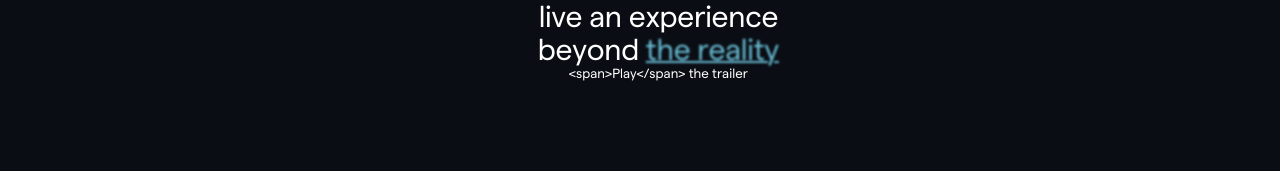
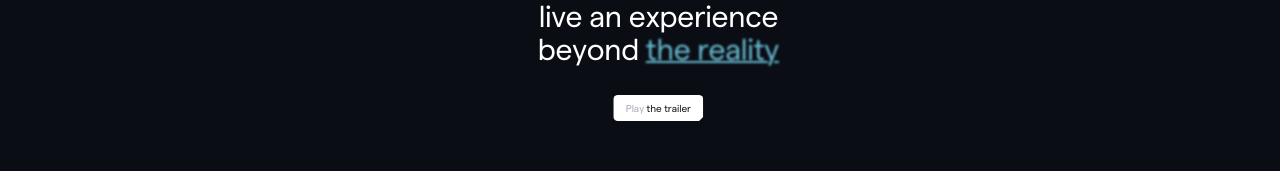
Before and after one commit to handosensei/meta-life, a Nuxt app: page / in a window 1280 px wide. Shown: the part 194-365 px from the top of the page. Built offline with nearby package versions, Linux system fonts and the light colour scheme.

Commit message:
style(base-button): component

```diff
--- a/components/elements/BaseButton.scss
+++ b/components/elements/BaseButton.scss
@@ -0,0 +1,26 @@
+.baseButton {
+  font-size: clamp(10px, 1rem, 1rem);
+  line-height: 120%;
+  color: var(--color-bunker);
+  background: var(--color-white);
+  border-radius: 0.5rem;
+  margin-top: clamp(30px, 3rem, 3rem);
+  padding: 1.4rem 1.8rem;
+
+  @include maxMobile {
+    &::after {
+      margin-left: 5rem;
+      content: '›';
+      color: rgba(41, 43, 87, 0.4);
+    }
+  }
+
+  @include minTablet {
+    padding: 0.8rem 1.4rem;
+    clip-path: polygon(0 0, 100% 0%, 100% 30%, 100% calc(100% - 0.5rem), calc(100% - 0.5rem) 100%, 0 100%, 0% 70%, 0% 30%);
+  }
+}
+
+::v-deep span {
+  color: rgba(41, 43, 87, 0.4);
+}
--- a/components/elements/BaseButton.vue
+++ b/components/elements/BaseButton.vue
@@ -7,9 +7,8 @@
     :target="as === 'a' && target === '_blank' ? target : null"
     :type="as === 'button' ? type : null"
     @click="onClick"
-  >
-    {{ text }}
-  </component>
+    v-html="text"
+  />
 </template>
 
 <script lang="ts">
```
